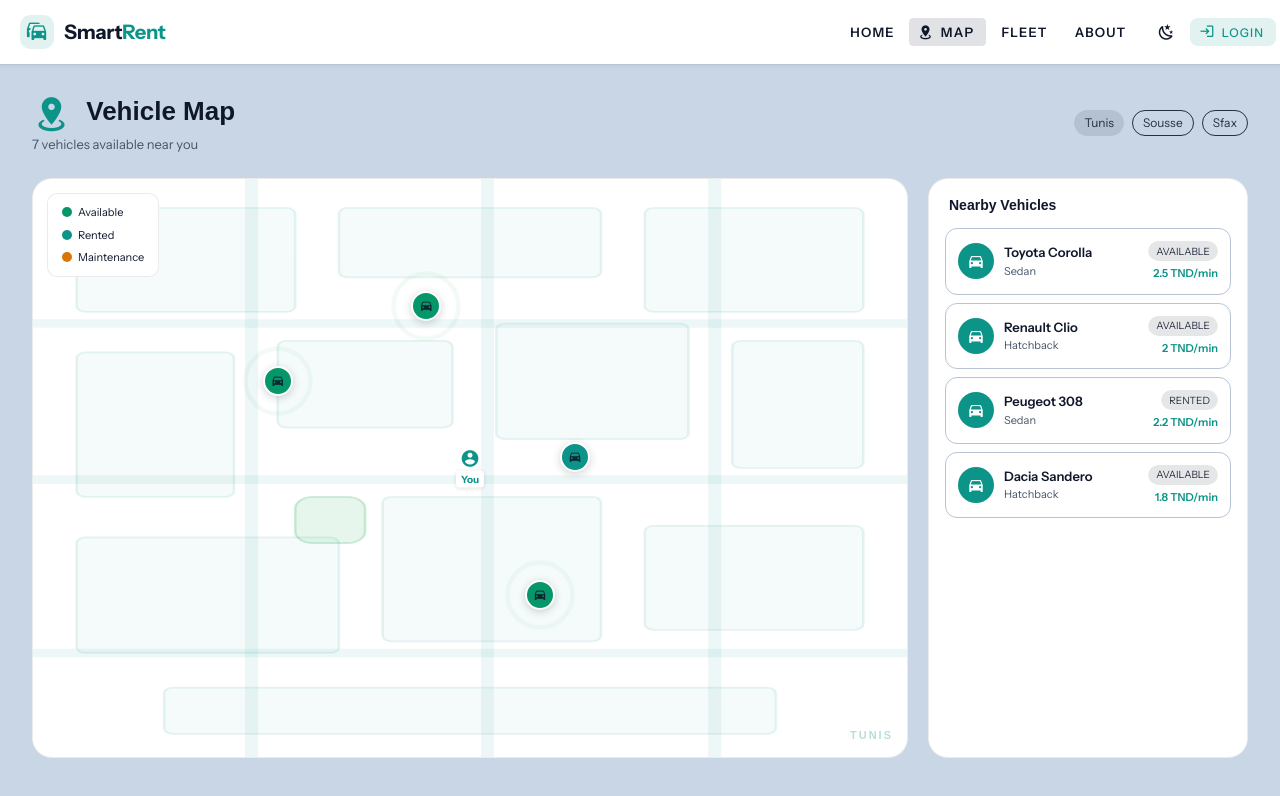
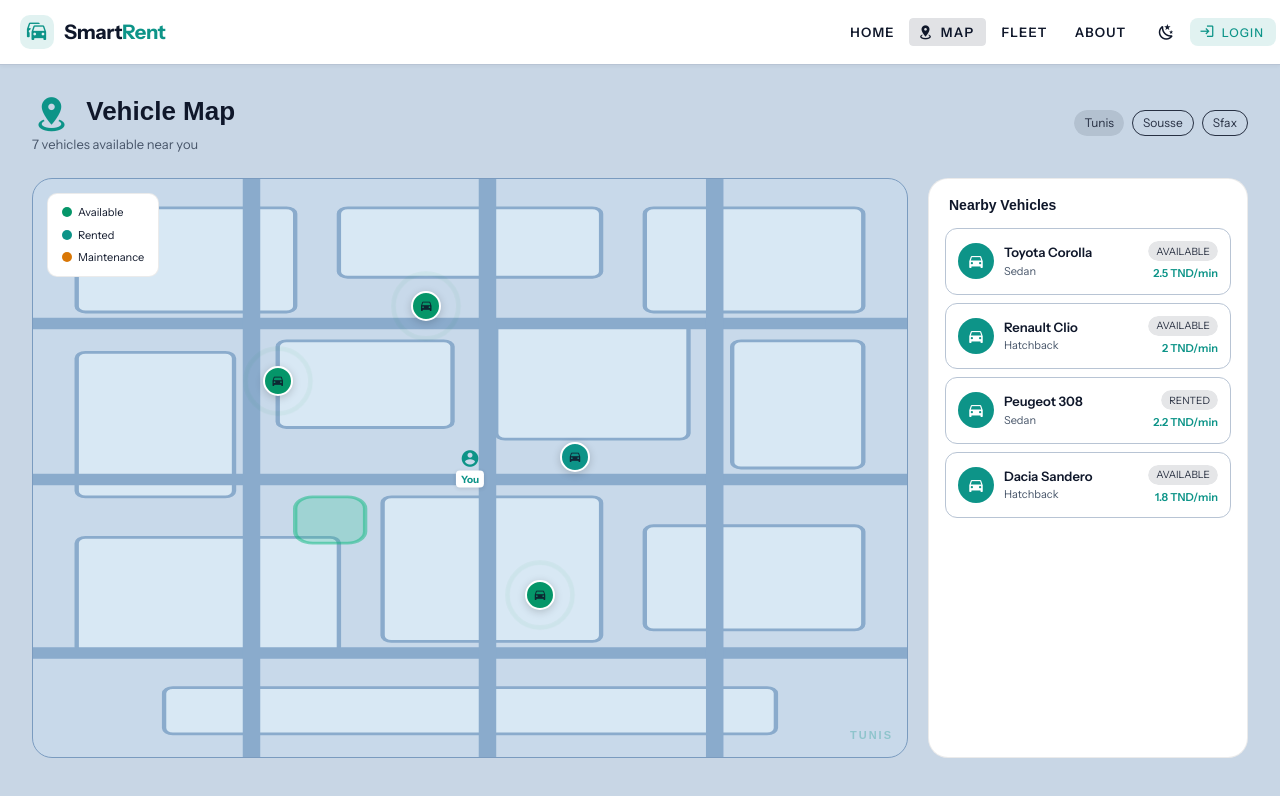
Before and after one commit to Kernel-Hunter/smart-vehicle-rental-system, a Vue app in the folder frontend/: page /map in a window 1280 px wide. Shown: the top 796 px of the page. Built offline with nearby package versions, Linux system fonts and the light colour scheme; a web font is replaced by a local one.

Commit message:
Update MapView.vue

```diff
--- a/frontend/src/views/MapView.vue
+++ b/frontend/src/views/MapView.vue
@@ -2,7 +2,7 @@
   <div class="map-page">
 
     <!-- ── Header ── -->
-    <div class="map-header">
+    <div class="map-header reveal">
       <div>
         <h2 class="map-title">
           <v-icon color="primary" class="mr-2">mdi-map-marker-radius</v-icon>
@@ -31,7 +31,7 @@
     <div class="map-layout">
 
       <!-- LEFT: Interactive map -->
-      <div class="map-container">
+      <div class="map-container reveal">
 
         <!-- Map legend -->
         <div class="map-legend">
@@ -118,7 +118,7 @@
 
         <!-- If a vehicle is selected: show detail -->
         <template v-if="selectedVehicle">
-          <div class="sidebar-detail">
+          <div class="sidebar-detail reveal">
             <div class="detail-header">
               <v-btn icon="mdi-arrow-left" variant="text" size="small" @click="selectedVehicle = null" />
               <span class="detail-back-label">Back to list</span>
@@ -286,9 +286,11 @@
 
 <script>
 import { getVehicles, getCompanyById, startInstantRental, submitContractRental, getCurrentUser } from '../store/data.js'
+import { useReveal } from '../composables/useReveal.js'
 
 export default {
   name: 'MapView',
+  setup() { return useReveal() },
   data() {
     return {
       vehicles:        getVehicles(),
@@ -327,7 +329,7 @@ export default {
     }
   },
 
-  mounted() { },
+  mounted() { this.setupReveal() },
 
   methods: {
     statusColor(s) {
@@ -401,20 +403,31 @@ export default {
 /* ── Map container ── */
 .map-container {
   position: relative;
-  background: rgb(var(--v-theme-surface));
-  border: 1px solid rgba(0,0,0,0.08);
   border-radius: 20px;
   overflow: hidden;
 }
 
-.v-theme--dark .map-container { border-color: rgba(255,255,255,0.08); }
+/* Light: real slate-blue so blocks, roads and markers are all visible */
+.v-theme--light .map-container {
+  background: #c8d9ea;
+  border: 1.5px solid #7a9bbf;
+}
+/* Dark: keep deep navy */
+.v-theme--dark .map-container {
+  background: rgb(var(--v-theme-surface));
+  border: 1px solid rgba(255,255,255,0.08);
+}
 
 .map-svg { width: 100%; height: 100%; display: block; }
 
-.v-theme--light .city-block { fill: rgba(13,148,136,0.04); stroke: rgba(13,148,136,0.1); stroke-width: 0.3; }
+/* Light: solid visible tiles against the slate-blue background */
+.v-theme--light .city-block { fill: #d8e8f4; stroke: #8aabcc; stroke-width: 0.5; }
 .v-theme--dark  .city-block { fill: rgba(45,212,191,0.06); stroke: rgba(45,212,191,0.12); stroke-width: 0.3; }
-.park-block { fill: rgba(22,163,74,0.1); stroke: rgba(22,163,74,0.2); stroke-width: 0.3; }
-.v-theme--light .road { stroke: rgba(13,148,136,0.07); stroke-width: 1.5; }
+/* Park stays green in both */
+.v-theme--light .park-block { fill: rgba(16,185,129,0.22); stroke: rgba(16,185,129,0.5); stroke-width: 0.5; }
+.v-theme--dark  .park-block { fill: rgba(22,163,74,0.1); stroke: rgba(22,163,74,0.2); stroke-width: 0.3; }
+/* Roads clearly visible in light */
+.v-theme--light .road { stroke: #8aabcc; stroke-width: 2; }
 .v-theme--dark  .road { stroke: rgba(45,212,191,0.08); stroke-width: 1.5; }
 
 /* ── Markers ── */
```
